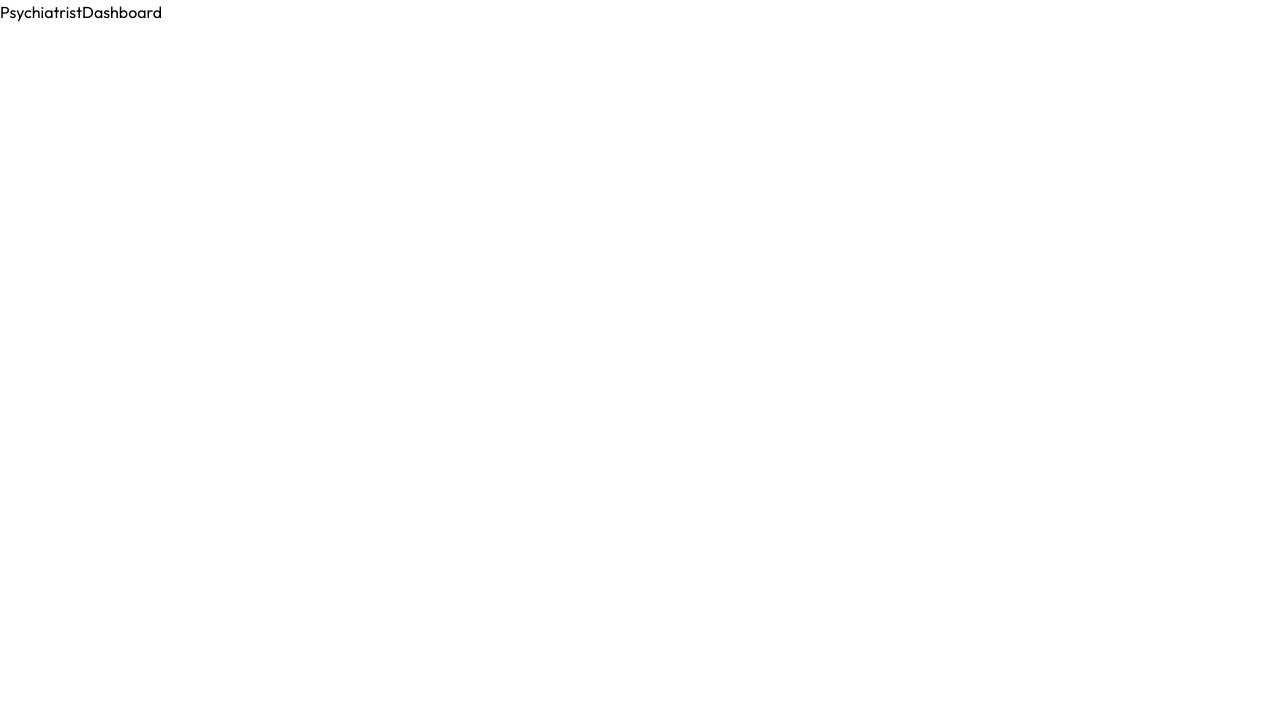
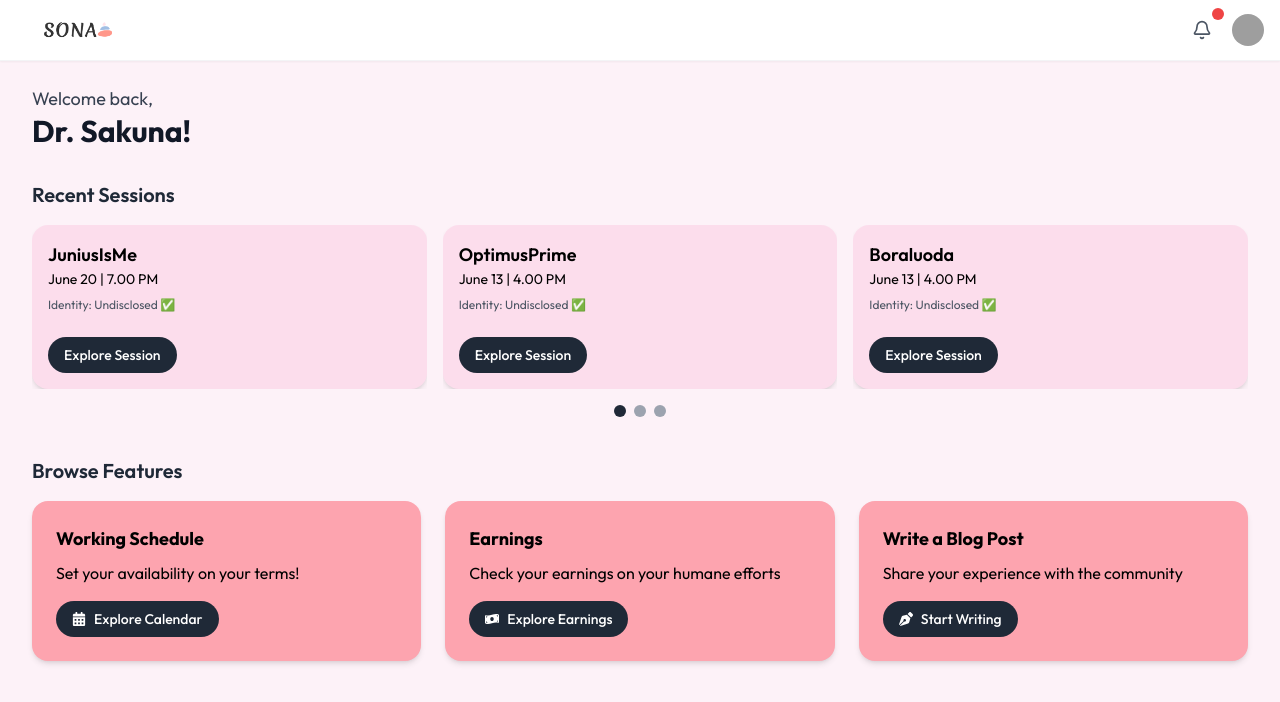
Before and after one commit to sakunasanka/Sona-frontend-counsellor, a React (Vite) app: page /psychiatrist-dashboard in a window 1280 px wide. Shown: the top 702 px of the page. Built offline with nearby package versions, Linux system fonts and the light colour scheme; grey boxes are pictures that could not be loaded.

Commit message:
[SONA-15] Adding Counsellor Dashboard

```diff
--- a/package.json
+++ b/package.json
@@ -19,6 +19,7 @@
     "axios": "^1.10.0",
     "date-fns": "^4.1.0",
     "framer-motion": "^12.12.1",
+    "keen-slider": "^6.8.6",
     "lucide-react": "^0.507.0",
     "react": "^19.0.0",
     "react-dom": "^19.0.0",
--- a/src/components/ui/Button.tsx
+++ b/src/components/ui/Button.tsx
@@ -1,7 +1,7 @@
 import React from 'react';
 
 interface ButtonProps extends React.ButtonHTMLAttributes<HTMLButtonElement> {
-  variant?: 'primary' | 'secondary' | 'danger' | 'border' | 'success' | 'rounded';
+  variant?: 'primary' | 'secondary' | 'danger' | 'border' | 'success' | 'rounded' | 'special';
   children: React.ReactNode;
 }
 
@@ -20,6 +20,7 @@ const Button: React.FC<ButtonProps> = ({
     border: 'border-2 border-primary text-primary bg-bg hover:bg-primary hover:text-bg focus:ring-2 focus:ring-primary-ring rounded-xl cursor-pointer',
     success: 'bg-success text-white hover:bg-success-hover focus:ring-2 focus:ring-success-ring rounded-xl cursor-pointer',
     rounded: 'bg-[#2D60FF] text-white px-6 py-3 rounded-full text-sm hover:bg-[#254FCF] cursor-pointer',
+    special: 'bg-[#1f2937] text-white px-2 py-2 rounded-full text-sm hover:bg-[#10161e] cursor-pointer',
   };
 
   return (
--- a/src/components/ui/Card.tsx
+++ b/src/components/ui/Card.tsx
@@ -4,6 +4,7 @@ interface CardProps {
   title?: string;
   className?: string;
   children: React.ReactNode;
+  variant?: 'default' | 'glass';
 }
 
 const Card: React.FC<CardProps> = ({ title, children, className = '' }) => (
--- a/src/pages/Counsellor/CounsellorDashboard.tsx
+++ b/src/pages/Counsellor/CounsellorDashboard.tsx
@@ -1,9 +1,151 @@
-import React from 'react'
+import React, { useState } from "react";
+import { useNavigate } from "react-router-dom";
+import { NavBar, Sidebar } from "../../components/layout";
+import Container from "../../components/ui/Container";
+import Card from "../../components/ui/Card";
+import Button from "../../components/ui/Button";
+import { FaCalendarAlt, FaMoneyBillWave, FaPenNib } from "react-icons/fa";
+import { useKeenSlider } from "keen-slider/react";
+import "keen-slider/keen-slider.min.css";
 
 const CounsellorDashboard = () => {
+  const navigate = useNavigate();
+  const [sidebarOpen, setSidebarOpen] = useState(false);
+
+  const toggleSidebar = () => setSidebarOpen(!sidebarOpen);
+  const closeSidebar = () => setSidebarOpen(false);
+
+  const handleFeature = () => navigate("/signin");
+
+
+  const sessions = [
+    {
+      name: "JuniusIsMe",
+      date: "June 20 | 7.00 PM",
+      identity: "Undisclosed",
+      verified: true,
+    },
+    {
+      name: "OptimusPrime",
+      date: "June 13 | 4.00 PM",
+      identity: "Undisclosed",
+      verified: true,
+    },
+    {
+      name: "Boraluoda",
+      date: "June 13 | 4.00 PM",
+      identity: "Undisclosed",
+      verified: true,
+    },
+    {
+      name: "Unknown101",
+      date: "June 13 | 4.00 PM",
+      identity: "Undisclosed",
+      verified: true,
+    },
+    {
+      name: "Bumblebee",
+      date: "June 13 | 4.00 PM",
+      identity: "Undisclosed",
+      verified: true,
+    },
+  ];
+
+  const [sliderRef, slider] = useKeenSlider<HTMLDivElement>({
+  slides: {
+    perView: 3,
+    spacing: 16,
+  },
+  loop: false,
+  slideChanged(s) {
+    setCurrentSlide(s.track.details.rel);
+  },
+  });
+
+  const [currentSlide, setCurrentSlide] = useState(0);
+  const totalSlides = Math.ceil(sessions.length / 3) + 1;
+
   return (
-    <div>CounsellorDashboard</div>
-  )
-}
+    <div className="bg-pink-50 min-h-screen">
+      <NavBar onMenuClick={toggleSidebar} />
+      {/* <Sidebar isOpen={sidebarOpen} onClose={closeSidebar} /> */}
 
-export default CounsellorDashboard
+      <Container className="py-6">
+        {/* Welcome Section */}
+        <div className="mb-8">
+          <p className="text-lg text-gray-700">Welcome back,</p>
+          <h1 className="text-3xl font-bold text-gray-900">Dr. Sakuna!</h1>
+        </div>
+
+
+
+        {/* Recent Sessions */}
+        <section className="mb-10">
+          <h2 className="text-xl font-semibold text-gray-800 mb-4">Recent Sessions</h2>
+          <div ref={sliderRef} className="keen-slider overflow-hidden">
+            {sessions.map((session, idx) => (
+              <div key={idx} className="keen-slider__slide">
+                <Card className="bg-pink-100 p-4 h-full">
+                  <h3 className="text-lg font-semibold">{session.name}</h3>
+                  <p className="text-sm">{session.date}</p>
+                  <p className="text-xs text-gray-600 mt-2">
+                    Identity: {session.identity} {session.verified ? "✅" : "⚠️"}
+                  </p>
+                  <Button
+                    variant="special"
+                    onClick={handleFeature}
+                    className="mt-6"
+                  >
+                    Explore Session
+                  </Button>
+                </Card>
+              </div>
+            ))}
+          </div>
+
+          {/* Slider Dots */}
+          <div className="flex justify-center mt-4 space-x-2">
+            {Array.from({ length: totalSlides }).map((_, i) => (
+              <div
+                key={i}
+                className={`w-3 h-3 rounded-full ${
+                  i === currentSlide ? 'bg-gray-800' : 'bg-gray-400'
+                }`}
+              ></div>
+            ))}
+          </div>
+        </section>
+
+        {/* Functional Cards */}
+        <h2 className="text-xl font-semibold text-gray-800 mb-4">Browse Features</h2>
+        <section className="grid md:grid-cols-3 gap-6">
+          <Card className="bg-rose-300  p-6">
+            <h3 className="text-lg font-bold mb-2">Working Schedule</h3>
+            <p className="mb-4">Set your availability on your terms!</p>
+            <Button variant="special" onClick={handleFeature} className="flex items-center">
+              <FaCalendarAlt className="mr-2" /> Explore Calendar
+            </Button>
+          </Card>
+
+          <Card className="bg-rose-300  p-6">
+            <h3 className="text-lg font-bold mb-2">Earnings</h3>
+            <p className="mb-4">Check your earnings on your humane efforts</p>
+            <Button variant="special" onClick={handleFeature} className="flex items-center">
+              <FaMoneyBillWave className="mr-2" /> Explore Earnings
+            </Button>
+          </Card>
+
+          <Card className="bg-rose-300  p-6">
+            <h3 className="text-lg font-bold mb-2">Write a Blog Post</h3>
+            <p className="mb-4">Share your experience with the community</p>
+            <Button variant="special" onClick={handleFeature} className="flex items-center">
+              <FaPenNib className="mr-2" /> Start Writing
+            </Button>
+          </Card>
+        </section>
+      </Container>
+    </div>
+  );
+};
+
+export default CounsellorDashboard;
--- a/src/pages/ExampleUse.tsx
+++ b/src/pages/ExampleUse.tsx
@@ -56,7 +56,7 @@ const ExampleUse = () => {
 
             <div className="mt-6">
               <Button
-                variant="rounded"
+                variant="special"
                 onClick={handleSignIn}
                 disabled={!selectedRole}
                 className="w-full"
--- a/src/pages/Psychiatrist/PsychiatristDashboard.tsx
+++ b/src/pages/Psychiatrist/PsychiatristDashboard.tsx
@@ -1,9 +1,151 @@
-import React from 'react'
+import React, { useState } from "react";
+import { useNavigate } from "react-router-dom";
+import { NavBar, Sidebar } from "../../components/layout";
+import Container from "../../components/ui/Container";
+import Card from "../../components/ui/Card";
+import Button from "../../components/ui/Button";
+import { FaCalendarAlt, FaMoneyBillWave, FaPenNib } from "react-icons/fa";
+import { useKeenSlider } from "keen-slider/react";
+import "keen-slider/keen-slider.min.css";
 
 const PsychiatristDashboard = () => {
+  const navigate = useNavigate();
+  const [sidebarOpen, setSidebarOpen] = useState(false);
+
+  const toggleSidebar = () => setSidebarOpen(!sidebarOpen);
+  const closeSidebar = () => setSidebarOpen(false);
+
+  const handleFeature = () => navigate("/signin");
+
+
+
+  const sessions = [
+    {
+      name: "JuniusIsMe",
+      date: "June 20 | 7.00 PM",
+      identity: "Undisclosed",
+      verified: true,
+    },
+    {
+      name: "OptimusPrime",
+      date: "June 13 | 4.00 PM",
+      identity: "Undisclosed",
+      verified: true,
+    },
+    {
+      name: "Boraluoda",
+      date: "June 13 | 4.00 PM",
+      identity: "Undisclosed",
+      verified: true,
+    },
+    {
+      name: "Unknown101",
+      date: "June 13 | 4.00 PM",
+      identity: "Undisclosed",
+      verified: true,
+    },
+    {
+      name: "Bumblebee",
+      date: "June 13 | 4.00 PM",
+      identity: "Undisclosed",
+      verified: true,
+    },
+  ];
+
+  const [sliderRef, slider] = useKeenSlider<HTMLDivElement>({
+  slides: {
+    perView: 3,
+    spacing: 16,
+  },
+  loop: false,
+  slideChanged(s) {
+    setCurrentSlide(s.track.details.rel);
+  },
+  });
+
+  const [currentSlide, setCurrentSlide] = useState(0);
+  const totalSlides = Math.ceil(sessions.length / 3) + 1;
+
   return (
-    <div>PsychiatristDashboard</div>
-  )
+    <div className="bg-pink-50 min-h-screen">
+      <NavBar onMenuClick={toggleSidebar} />
+
+      <Container className="py-6">
+        {/* Welcome Section */}
+        <div className="mb-8">
+          <p className="text-lg text-gray-700">Welcome back,</p>
+          <h1 className="text-3xl font-bold text-gray-900">Dr. Sakuna!</h1>
+        </div>
+
+
+
+        {/* Recent Sessions */}
+        <section className="mb-10">
+          <h2 className="text-xl font-semibold text-gray-800 mb-4">Recent Sessions</h2>
+          <div ref={sliderRef} className="keen-slider overflow-hidden">
+            {sessions.map((session, idx) => (
+              <div key={idx} className="keen-slider__slide">
+                <Card className="bg-pink-100 p-4 h-full">
+                  <h3 className="text-lg font-semibold">{session.name}</h3>
+                  <p className="text-sm">{session.date}</p>
+                  <p className="text-xs text-gray-600 mt-2">
+                    Identity: {session.identity} {session.verified ? "✅" : "⚠️"}
+                  </p>
+                  <Button
+                    variant="special"
+                    onClick={handleFeature}
+                    className="mt-6"
+                  >
+                    Explore Session
+                  </Button>
+                </Card>
+              </div>
+            ))}
+          </div>
+
+          {/* Slider Dots */}
+          <div className="flex justify-center mt-4 space-x-2">
+            {Array.from({ length: totalSlides }).map((_, i) => (
+              <div
+                key={i}
+                className={`w-3 h-3 rounded-full ${
+                  i === currentSlide ? 'bg-gray-800' : 'bg-gray-400'
+                }`}
+              ></div>
+            ))}
+          </div>
+        </section>
+
+        {/* Functional Cards */}
+        <h2 className="text-xl font-semibold text-gray-800 mb-4">Browse Features</h2>
+        <section className="grid md:grid-cols-3 gap-6">
+          <Card className="bg-rose-300  p-6">
+            <h3 className="text-lg font-bold mb-2">Working Schedule</h3>
+            <p className="mb-4">Set your availability on your terms!</p>
+            <Button variant="special" onClick={handleFeature} className="flex items-center">
+              <FaCalendarAlt className="mr-2" /> Explore Calendar
+            </Button>
+          </Card>
+
+          <Card className="bg-rose-300  p-6">
+            <h3 className="text-lg font-bold mb-2">Earnings</h3>
+            <p className="mb-4">Check your earnings on your humane efforts</p>
+            <Button variant="special" onClick={handleFeature} className="flex items-center">
+              <FaMoneyBillWave className="mr-2" /> Explore Earnings
+            </Button>
+          </Card>
+
+          <Card className="bg-rose-300  p-6">
+            <h3 className="text-lg font-bold mb-2">Write a Blog Post</h3>
+            <p className="mb-4">Share your experience with the community</p>
+            <Button variant="special" onClick={handleFeature} className="flex items-center">
+              <FaPenNib className="mr-2" /> Start Writing
+            </Button>
+          </Card>
+        </section>
+      </Container>
+    </div>
+  );
 }
 
 export default PsychiatristDashboard
```
